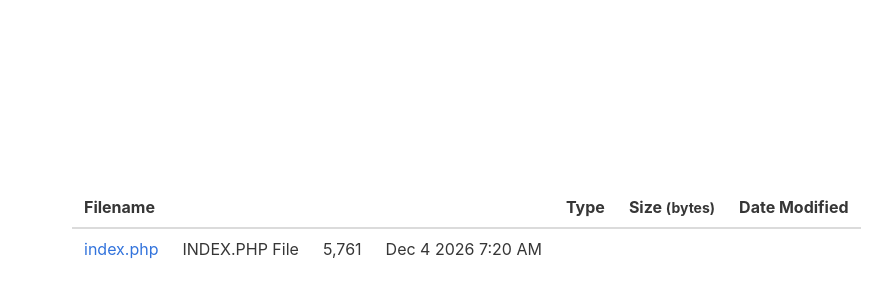
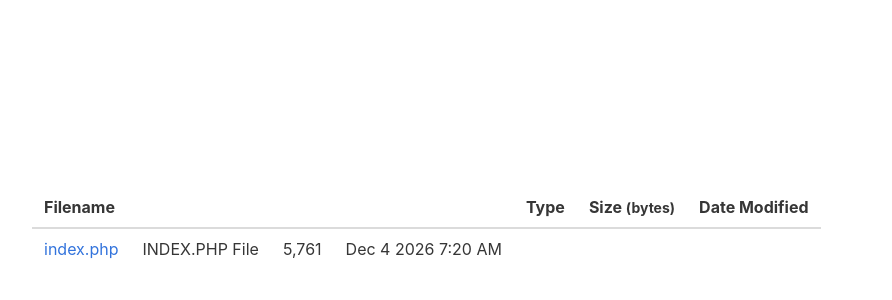
Before and after one commit to russomp/t3-project-site, a PHP site: page /CMN/index.php in a window 1280 px wide. Shown: the part 172-472 px from the top of the page, without its empty margins (42-934 px from the left). Run offline with PHP 8.4, Linux system fonts and the light colour scheme; some libraries are stand-ins or nearby versions.

Commit message:
Adjust table styles

```diff
--- a/assets/css/style.css
+++ b/assets/css/style.css
@@ -88,6 +88,6 @@ tr td {
   }
 }
 
-table {
-  margin: 50px;
+.table {
+  margin: 50px 10px;
 }
```
